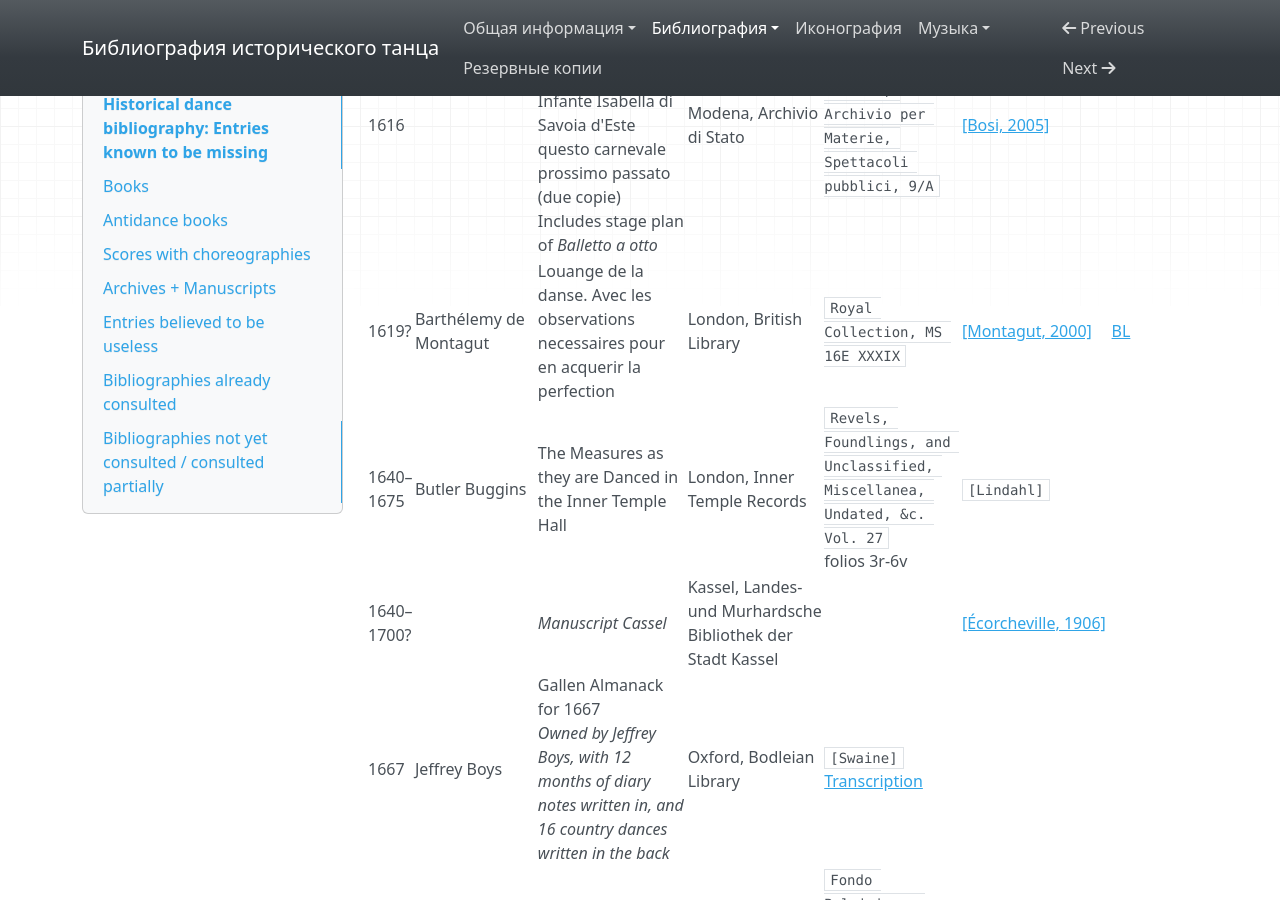
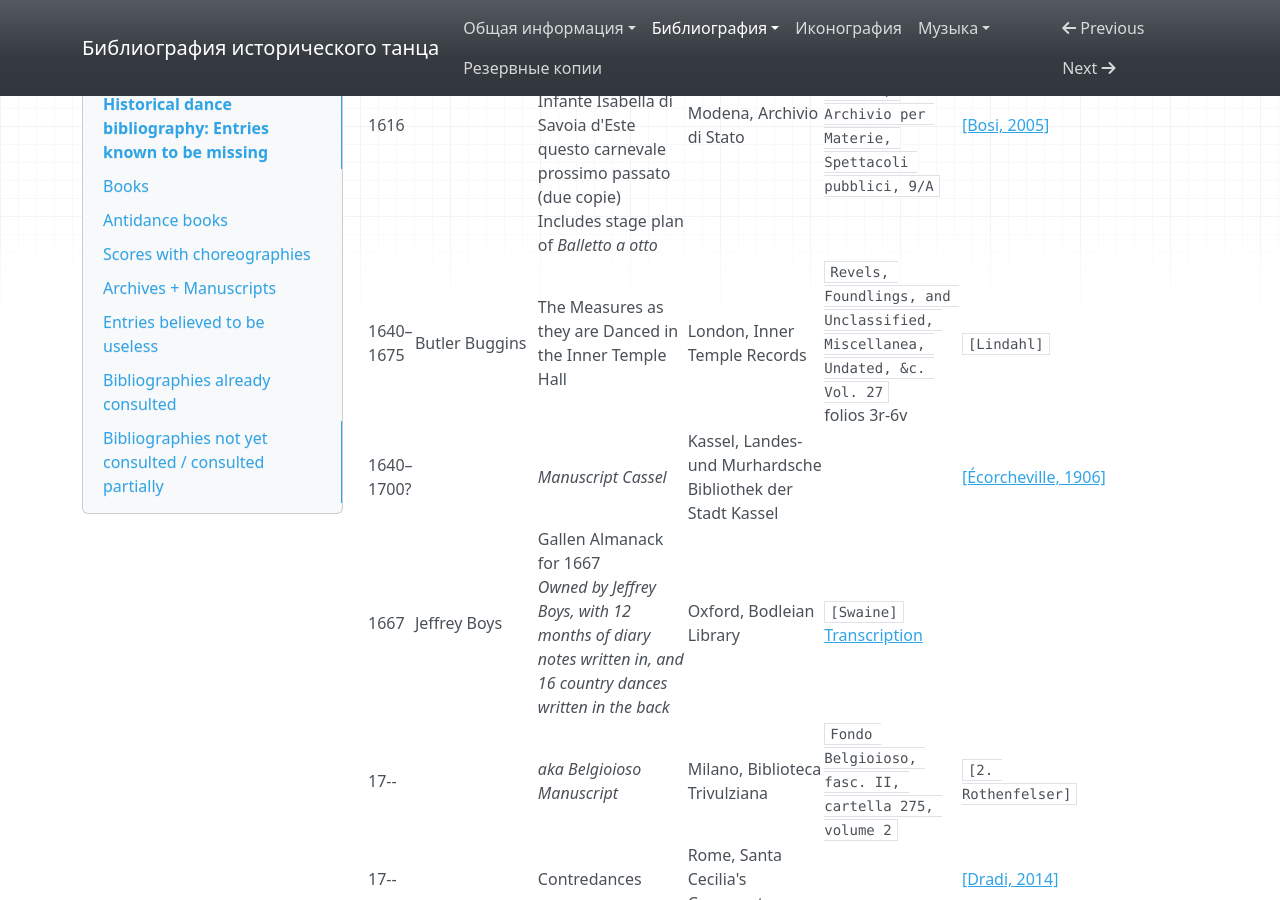
Before and after one commit to hda-technical/dancebooks, an MkDocs documentation site: the page built from docs/bibliography_missing.md, in a window 1280 px wide and 900 px high, scrolled down 61222 px. Built offline with MkDocs 1.6.1, drawn with Linux system fonts in a browser that asks for light colours; nearby versions of some CDN libraries.

Commit message:
Add Barthélemy de Montagut's _Louange de la danse_

```diff
--- a/docs/bibliography_missing.md
+++ b/docs/bibliography_missing.md
@@ -624,7 +624,6 @@ _This part of the list is to joined with the general table_
 | 1614–1615? | Ludovico Jacobilli | Modo di ballare | Foligno, Seminario Vescovile, Biblioteca Seminarile L. Jacobilli | `A. III. 19`<br/>folios 102–104 | `[Lehner, 1997]`<br/>`[Sparti, 2004]`<br/>`[2. Rothenfelser]`<br/>`[Transcriptions]` | [Biblioteca Lodovico Jacobilli](http://www.jacobilli.it/) |
 | 1614–1619? | | _aka the Stockholm Manuscript_ | Stockholm, Kungliga Biblioteket | `Cod. Holm S 253` | `[Neville, 2018]` |
 | 1616 | | Copia dell'inventione di un balletto fatto dalla Serenissima Infante Isabella di Savoia d'Este questo carnevale prossimo passato (due copie)<br/>Includes stage plan of _Balletto a otto_ | Modena, Archivio di Stato | `Archivio Estense, Archivio per Materie, Spettacoli pubblici, 9/A` | [[Bosi, 2005]](https://bib.hda.org.ru/books/bosi_2005_duchessa) | |
-| 1619? | Barthélemy de Montagut | Louange de la danse. Avec les observations necessaires pour en acquerir la perfection | London, British Library | `Royal Collection, MS 16E XXXIX` | [[Montagut, 2000]](https://bib.hda.org.ru/books/montagut_2000) | [BL](http://searcharchives.bl.uk/IAMS_VU2:IAMS040-002107209) |
 | 1640–1675 | Butler Buggins | The Measures as they are Danced in the Inner Temple Hall | London, Inner Temple Records | `Revels, Foundlings, and Unclassified, Miscellanea, Undated, &c. Vol. 27`<br/>folios 3r-6v | `[Lindahl]` | |
 | 1640–1700? | | _Manuscript Cassel_ | Kassel, Landes- und Murhardsche Bibliothek der Stadt Kassel | | [[Écorcheville, 1906]](https://bib.hda.org.ru/books/cassel_1906) |
 | 1667 | Jeffrey Boys | Gallen Almanack for 1667<br/>_Owned by Jeffrey Boys, with 12 months of diary notes written in, and 16 country dances written in the back_ | Oxford, Bodleian Library | `[Swaine]`<br/>[Transcription](https://andrewswaine.uk/articles/boys-transcript) | |
```
Also changed, not shown: 1 other file.
